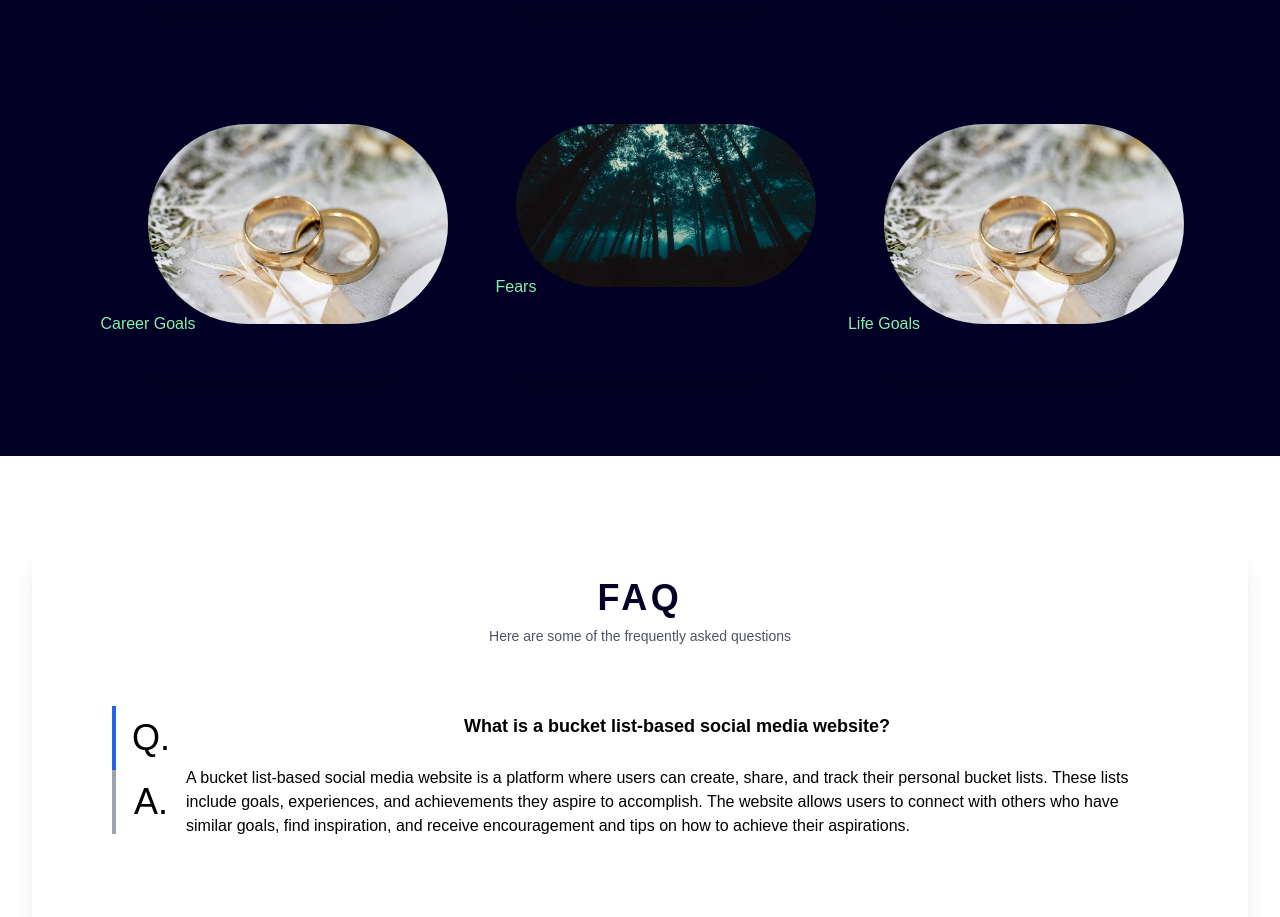
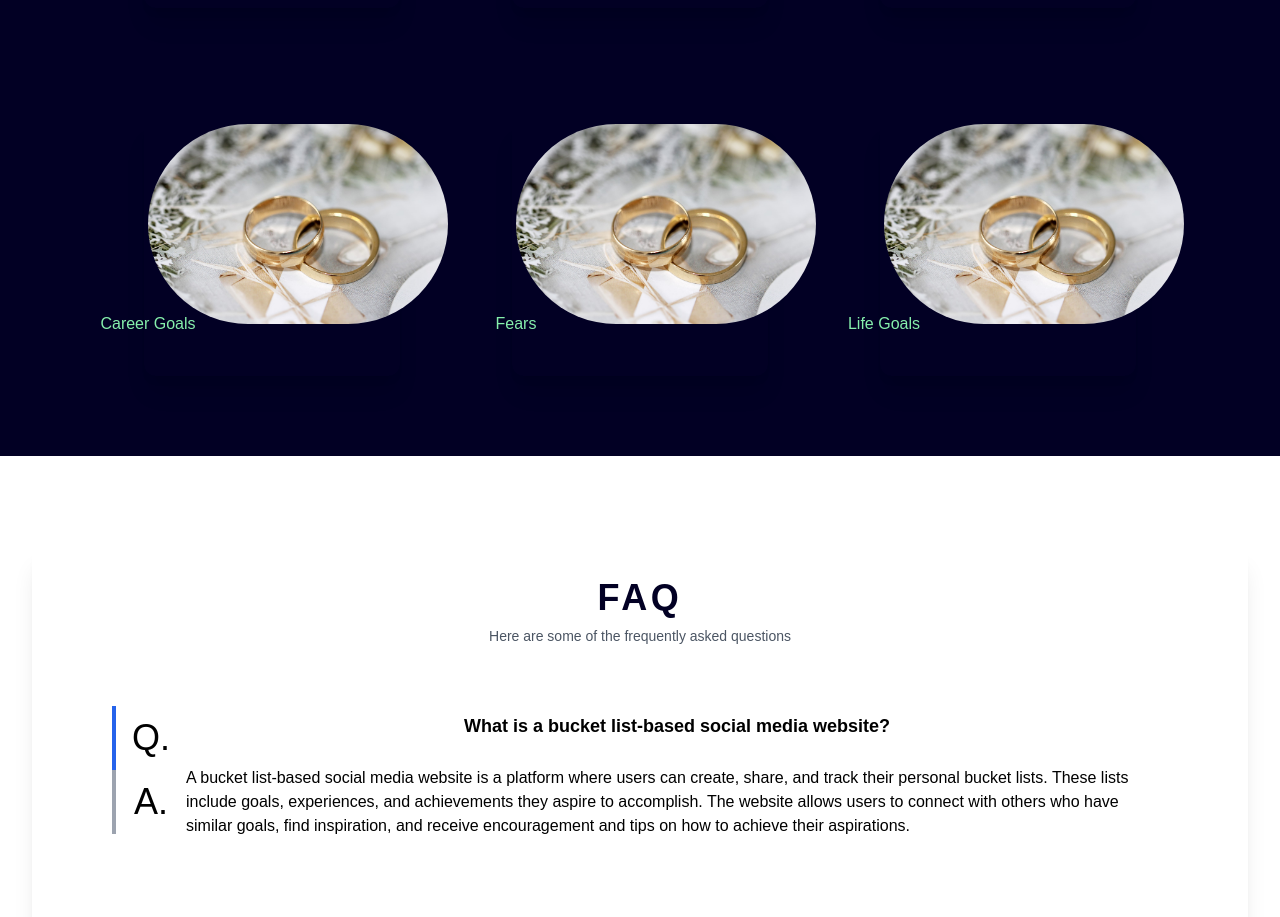
Before and after one commit to LDdevs/DreamSphereSocial, a React (Vite) app: page / in a window 1280 px wide. Shown: the part 1900-2817 px from the top of the page. Built offline with nearby package versions, Linux system fonts and the light colour scheme.

Commit message:
change fears image

```diff
--- a/src/components/CardCat.jsx
+++ b/src/components/CardCat.jsx
@@ -44,7 +44,7 @@ const CardCat = () => {
                 <div
                     id="travelcard"
                     className=' p-1 m-10 transform  rounded-xl h-40 w-60 sm:h-64 sm:w-64  shadow-xl transition duration-300 hover:scale-105' >
-                    <img className='rounded-full max-w-[300px] hover:scale-120 hover:rotate-6' src={fears} alt="" />
+                    <img className='rounded-full max-w-[300px] hover:scale-120 hover:rotate-6' src={life} alt="" />
                     <div className="centered">Fears</div>
                 </div>
                 <div
```
